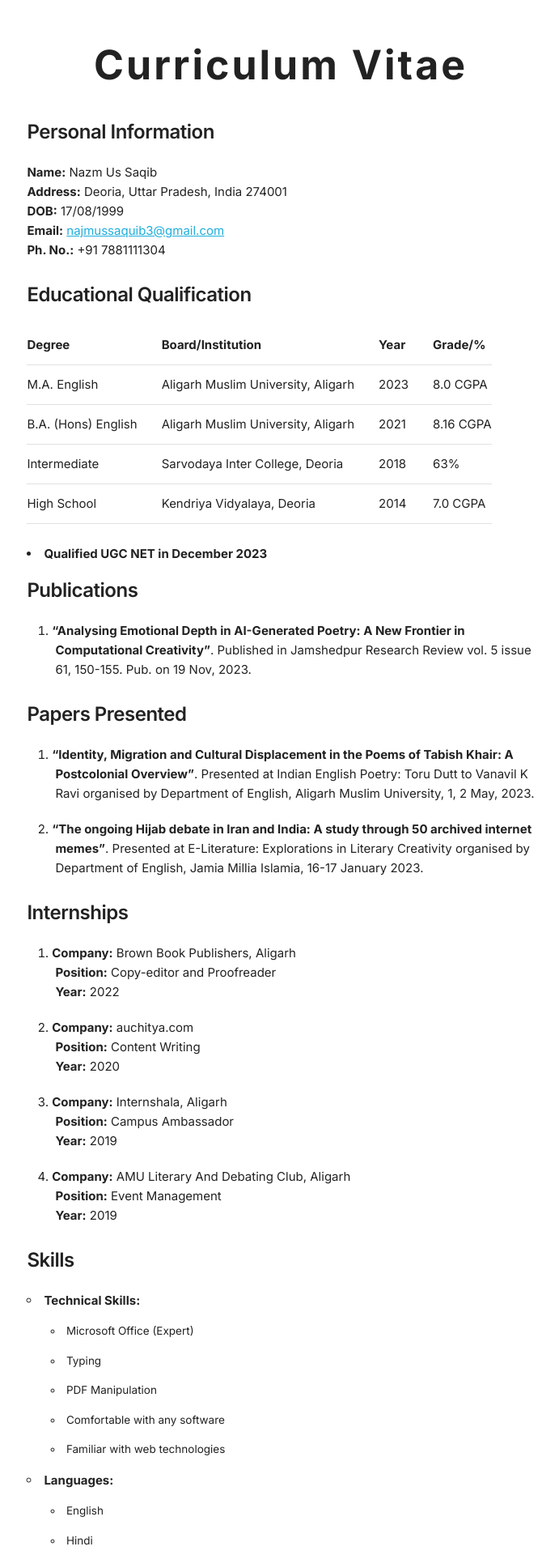
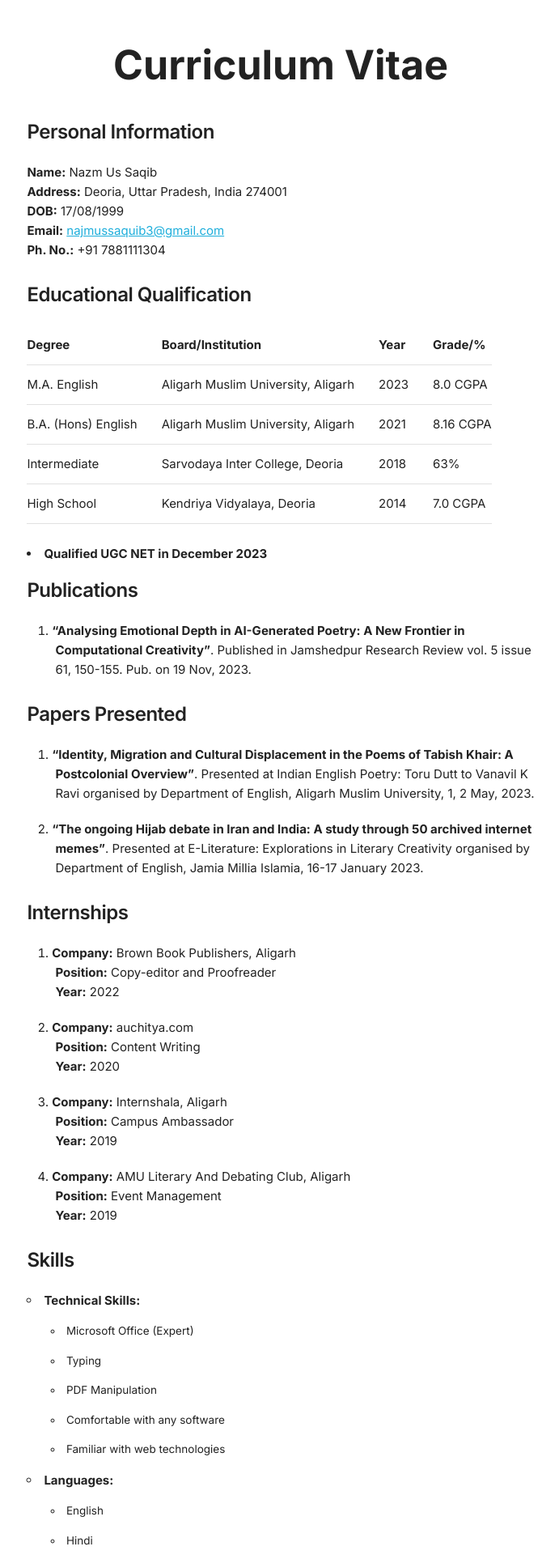
Before and after one commit to twisthead/curriculum-vitae, a Jekyll site: the page built from index.html, in a window 1280 px wide. Shown: the top 1920 px of the page at 81% size, without its empty margins (293-984 px from the left). Built offline with Jekyll 4.4.1, drawn with Linux system fonts in a browser that asks for light colours.

Commit message:
added net

```diff
--- a/css/skeleton.css
+++ b/css/skeleton.css
@@ -149,8 +149,8 @@ h1 {
   font-size: 4.0rem;
   font-weight: bolder;
   line-height: 1.2;
-  letter-spacing: -.1rem;
   letter-spacing: 3px;
+  letter-spacing: 0;
 }
 h2 { font-size: 3.6rem; line-height: 1.25; letter-spacing: -.1rem; }
 h3 { font-size: 3.0rem; line-height: 1.3;  letter-spacing: -.1rem; }
```
